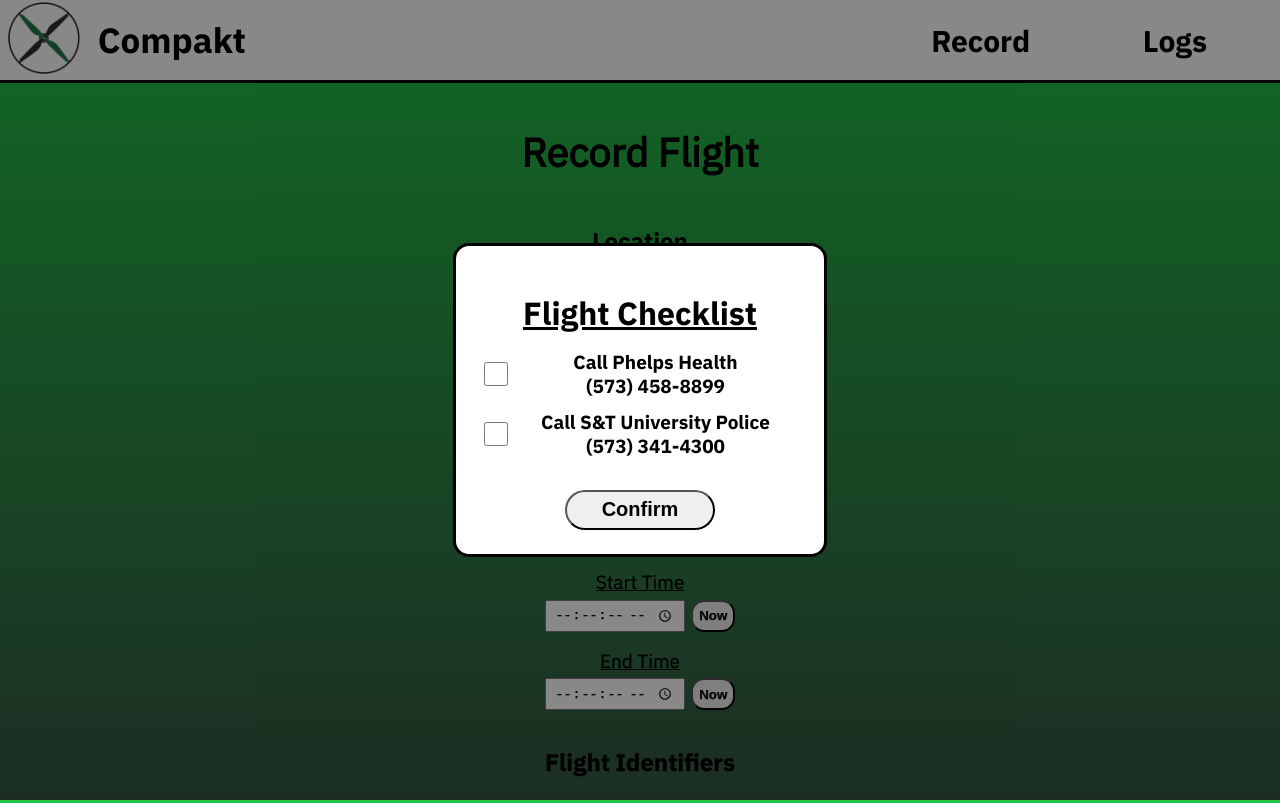
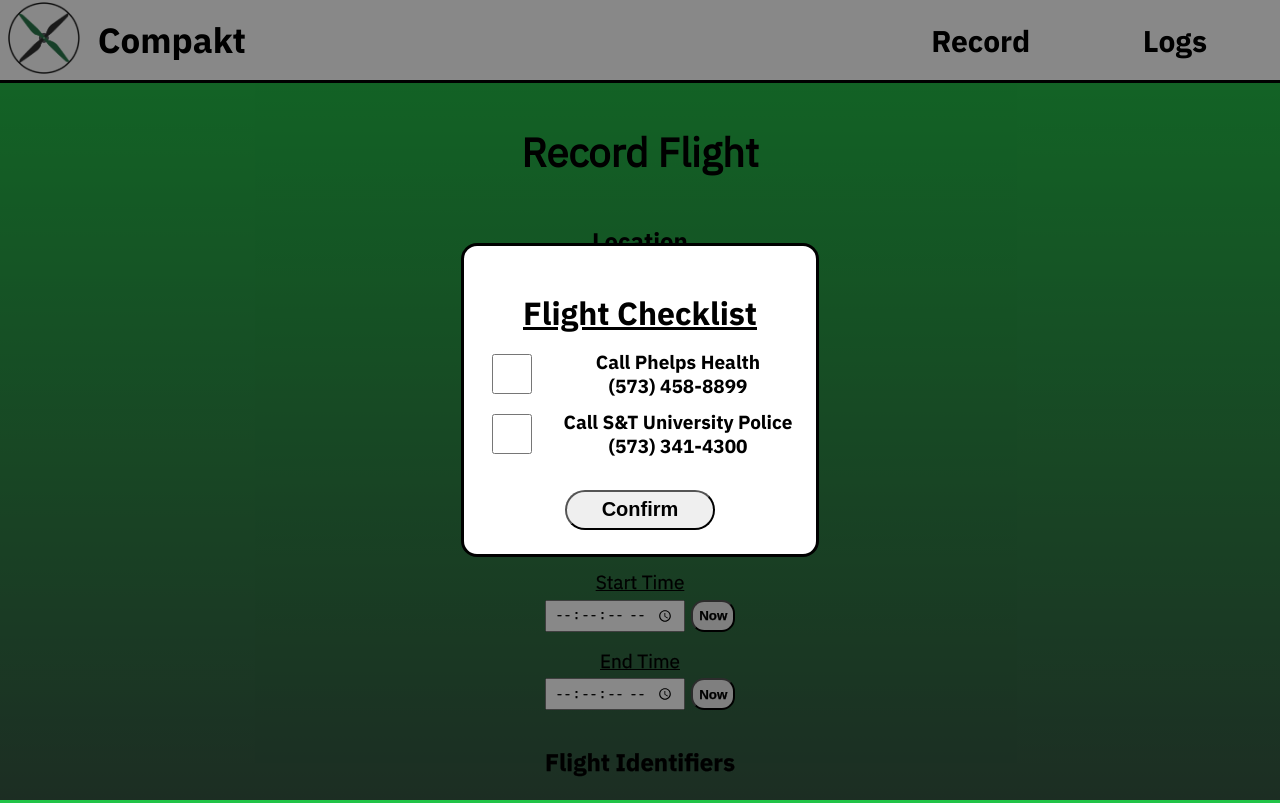
Before and after one commit to MissouriMRR/compakt, a SvelteKit app: page /record in a window 1280 px wide. Built offline with nearby package versions, Linux system fonts and the light colour scheme.

Commit message:
Adjusted pop-up checklist scaling

```diff
--- a/src/routes/+layout.svelte
+++ b/src/routes/+layout.svelte
@@ -66,10 +66,10 @@
     border-radius: 1em;
     display: flex;
     flex-direction: column;
-    height: auto;
+    height: fit-content;
     padding: 1.5em;
     text-align: center;
-    width: 40vh;
+    width: fit-content;
   }
   .checklist h1 {
     font-family: 'IBMPlexSans-Bold';
@@ -93,10 +93,11 @@
   }
   .checklist-item input {
     align-items: center;
-    height: 3vh;
-    width: 3vh;
-    max-height: 40px;
-    max-width: 40px;
+    min-height: 5vh;
+    min-width: 5vh;
+    max-height: 50px;
+    max-width: 50px;
+    margin-right: 4vh;
   }
   .checklist button {
     border-radius: 100px;
```
